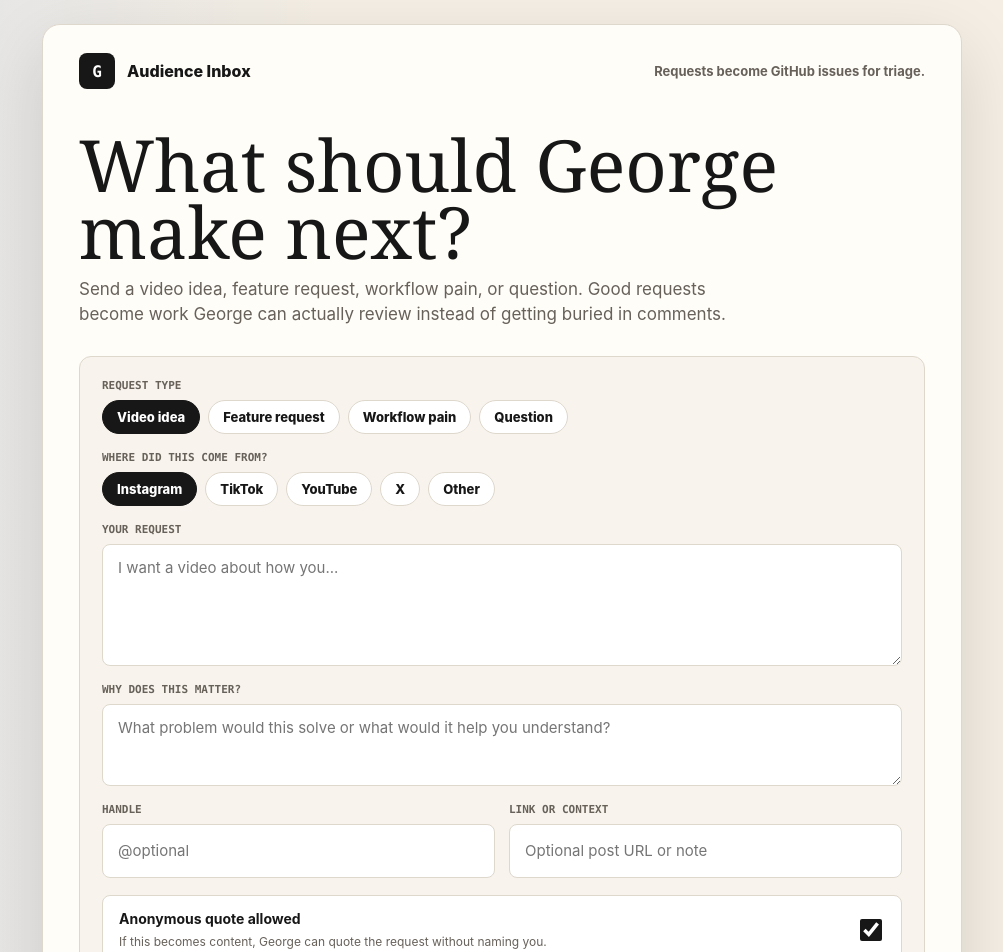
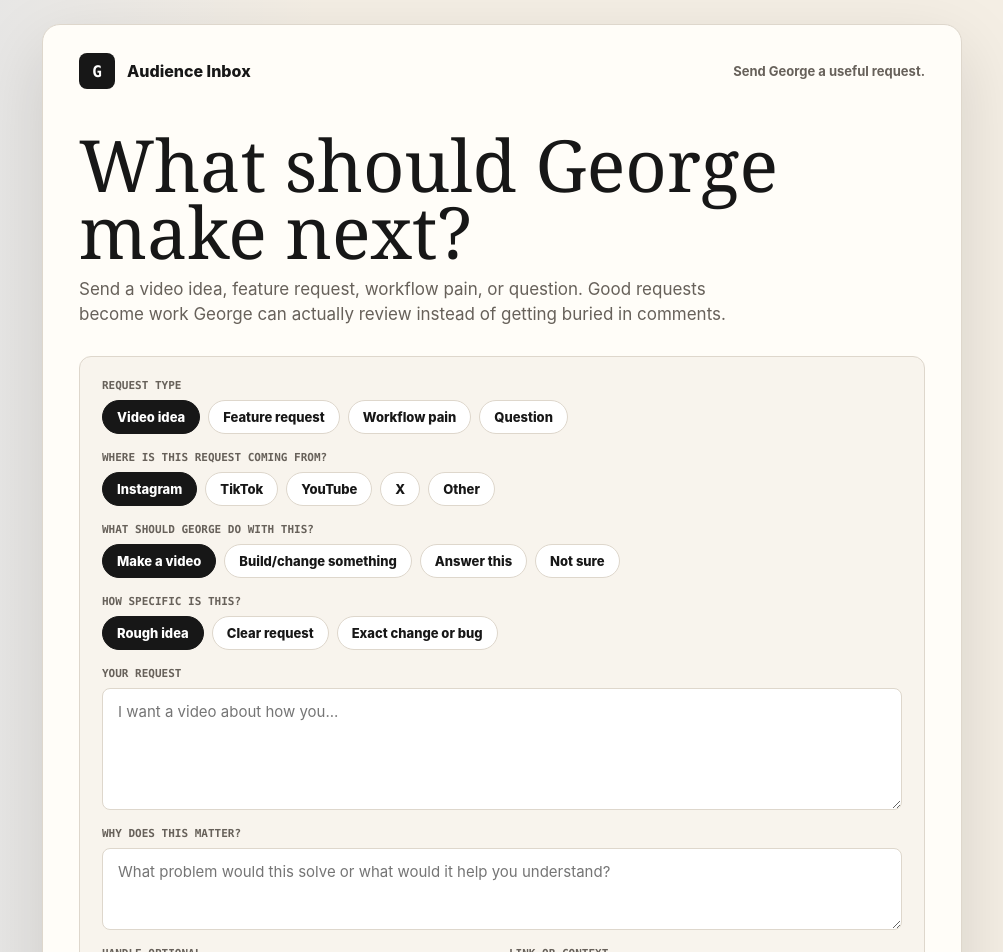
Before and after one commit to georgewangyu/audience-request-form, a Next.js app: page / in a window 1280 px wide. Shown: the top 952 px of the page, without its empty margins (138-1141 px from the left). Built offline with nearby package versions, Linux system fonts and the light colour scheme.

Commit message:
feat: structure requests for orchestrator triage

```diff
--- a/app/globals.css
+++ b/app/globals.css
@@ -182,45 +182,11 @@ textarea:focus {
   display: none;
 }
 
-.consent {
-  display: flex;
-  justify-content: space-between;
-  align-items: center;
-  gap: 18px;
-  border: 1px solid var(--line);
-  border-radius: 8px;
-  background: white;
-  padding: 14px 16px;
-}
-
-.consent strong {
-  display: block;
-  margin-bottom: 3px;
-  font-size: 14px;
-}
-
-.consent small,
-.actions p {
-  color: var(--muted);
-  font-size: 12px;
-  line-height: 1.35;
-}
-
-.consent input {
-  width: 22px;
-  min-height: 22px;
-  accent-color: var(--dark);
-}
-
 .actions {
   display: flex;
-  justify-content: space-between;
+  justify-content: flex-end;
   align-items: center;
   gap: 16px;
-}
-
-.actions p {
-  margin: 0;
 }
 
 .actions button {
--- a/app/page.tsx
+++ b/app/page.tsx
@@ -17,12 +17,26 @@ const sources = [
   ["other", "Other"],
 ] as const;
 
+const desiredOutcomes = [
+  ["make-video", "Make a video"],
+  ["build-or-change", "Build/change something"],
+  ["answer-question", "Answer this"],
+  ["not-sure", "Not sure"],
+] as const;
+
+const specificityLevels = [
+  ["rough-idea", "Rough idea"],
+  ["clear-request", "Clear request"],
+  ["exact-change", "Exact change or bug"],
+] as const;
+
 type Status = "idle" | "submitting" | "success" | "error";
 
 export default function Home() {
   const [requestType, setRequestType] = useState("video-request");
   const [source, setSource] = useState("instagram");
-  const [quoteConsent, setQuoteConsent] = useState(true);
+  const [desiredOutcome, setDesiredOutcome] = useState("make-video");
+  const [specificity, setSpecificity] = useState("rough-idea");
   const [status, setStatus] = useState<Status>("idle");
   const [error, setError] = useState("");
 
@@ -35,7 +49,8 @@ export default function Home() {
     const payload = {
       requestType,
       source,
-      quoteConsent,
+      desiredOutcome,
+      specificity,
       request: String(form.get("request") || ""),
       why: String(form.get("why") || ""),
       context: String(form.get("context") || ""),
@@ -58,7 +73,8 @@ export default function Home() {
     event.currentTarget.reset();
     setRequestType("video-request");
     setSource("instagram");
-    setQuoteConsent(true);
+    setDesiredOutcome("make-video");
+    setSpecificity("rough-idea");
     setStatus("success");
   }
 
@@ -69,7 +85,7 @@ export default function Home() {
           <div className="mark">G</div>
           <span>Audience Inbox</span>
         </div>
-        <span className="nav-note">Requests become GitHub issues for triage.</span>
+        <span className="nav-note">Send George a useful request.</span>
       </header>
 
       <section className="hero">
@@ -101,13 +117,45 @@ export default function Home() {
         </section>
 
         <section className="field">
-          <span className="label">Where did this come from?</span>
+          <span className="label">Where is this request coming from?</span>
           <div className="chips">
             {sources.map(([value, label]) => (
               <button
                 className={source === value ? "chip active" : "chip"}
                 key={value}
                 onClick={() => setSource(value)}
+                type="button"
+              >
+                {label}
+              </button>
+            ))}
+          </div>
+        </section>
+
+        <section className="field">
+          <span className="label">What should George do with this?</span>
+          <div className="chips">
+            {desiredOutcomes.map(([value, label]) => (
+              <button
+                className={desiredOutcome === value ? "chip active" : "chip"}
+                key={value}
+                onClick={() => setDesiredOutcome(value)}
+                type="button"
+              >
+                {label}
+              </button>
+            ))}
+          </div>
+        </section>
+
+        <section className="field">
+          <span className="label">How specific is this?</span>
+          <div className="chips">
+            {specificityLevels.map(([value, label]) => (
+              <button
+                className={specificity === value ? "chip active" : "chip"}
+                key={value}
+                onClick={() => setSpecificity(value)}
                 type="button"
               >
                 {label}
@@ -137,8 +185,8 @@ export default function Home() {
 
         <div className="two">
           <label className="field">
-            <span className="label">Handle</span>
-            <input name="handle" placeholder="@optional" />
+            <span className="label">Handle optional</span>
+            <input name="handle" placeholder="Leave blank to stay anonymous" />
           </label>
           <label className="field">
             <span className="label">Link or context</span>
@@ -146,25 +194,7 @@ export default function Home() {
           </label>
         </div>
 
-        <label className="consent">
-          <span>
-            <strong>Anonymous quote allowed</strong>
-            <small>
-              If this becomes content, George can quote the request without
-              naming you.
-            </small>
-          </span>
-          <input
-            checked={quoteConsent}
-            onChange={(event) => setQuoteConsent(event.target.checked)}
-            type="checkbox"
-          />
-        </label>
-
         <div className="actions">
-          <p>
-            Do not include private details. Requests may become GitHub issues.
-          </p>
           <button disabled={status === "submitting"} type="submit">
             {status === "submitting" ? "Sending..." : "Send request"}
           </button>
--- a/lib/github-issue.ts
+++ b/lib/github-issue.ts
@@ -14,6 +14,26 @@ const requestTypeTitles: Record<AudienceRequest["requestType"], string> = {
   question: "Question",
 };
 
+const desiredOutcomeTitles: Record<AudienceRequest["desiredOutcome"], string> = {
+  "make-video": "Make a video",
+  "build-or-change": "Build or change something",
+  "answer-question": "Answer the question",
+  "not-sure": "Not sure",
+};
+
+const routeLabels: Record<AudienceRequest["desiredOutcome"], string> = {
+  "make-video": "route:content-candidate",
+  "build-or-change": "route:build-candidate",
+  "answer-question": "route:answer-candidate",
+  "not-sure": "route:needs-human-review",
+};
+
+const specificityTitles: Record<AudienceRequest["specificity"], string> = {
+  "rough-idea": "Rough idea",
+  "clear-request": "Clear request",
+  "exact-change": "Exact change or bug",
+};
+
 function compactTitle(input: string) {
   const singleLine = input.replace(/\s+/g, " ").trim();
   return singleLine.length > 78 ? `${singleLine.slice(0, 75)}...` : singleLine;
@@ -28,17 +48,15 @@ export function issueLabels(request: AudienceRequest) {
     "audience-request",
     "status:needs-triage",
     requestTypeLabels[request.requestType],
+    routeLabels[request.desiredOutcome],
+    `specificity:${request.specificity}`,
     `source:${request.source}`,
-    request.quoteConsent ? "privacy:anonymous-quote-ok" : "privacy:no-quote",
   ];
 }
 
 export function issueBody(request: AudienceRequest) {
-  const handle = request.handle || "_Not provided_";
+  const handle = request.handle || "_Anonymous / not provided_";
   const context = request.context || "_Not provided_";
-  const quoteConsent = request.quoteConsent
-    ? "Anonymous quote allowed"
-    : "Do not quote";
 
   return [
     "## Audience request",
@@ -46,7 +64,12 @@ export function issueBody(request: AudienceRequest) {
     `**Type:** ${requestTypeTitles[request.requestType]}`,
     `**Source:** ${request.source}`,
     `**Handle:** ${handle}`,
-    `**Quote consent:** ${quoteConsent}`,
+    "",
+    "## Orchestrator signals",
+    "",
+    `**Desired outcome:** ${desiredOutcomeTitles[request.desiredOutcome]}`,
+    `**Suggested route:** ${routeLabels[request.desiredOutcome]}`,
+    `**Specificity:** ${specificityTitles[request.specificity]}`,
     "",
     "## Request",
     "",
@@ -63,9 +86,9 @@ export function issueBody(request: AudienceRequest) {
     "## Triage checklist",
     "",
     "- [ ] Deduplicate against similar requests",
-    "- [ ] Decide content vs product vs ignore",
+    "- [ ] Classify as can-start-now, needs-human-review, content-candidate, build-candidate, answer-candidate, or ignore",
     "- [ ] Add evidence or source links if useful",
-    "- [ ] Create a linked implementation/content brief if accepted",
+    "- [ ] Create a linked implementation issue or content brief if accepted",
   ].join("\n");
 }
 
--- a/lib/request-schema.ts
+++ b/lib/request-schema.ts
@@ -15,14 +15,28 @@ export const sourcePlatforms = [
   "other",
 ] as const;
 
+export const desiredOutcomes = [
+  "make-video",
+  "build-or-change",
+  "answer-question",
+  "not-sure",
+] as const;
+
+export const specificityLevels = [
+  "rough-idea",
+  "clear-request",
+  "exact-change",
+] as const;
+
 export const audienceRequestSchema = z.object({
   requestType: z.enum(requestTypes),
   source: z.enum(sourcePlatforms),
+  desiredOutcome: z.enum(desiredOutcomes),
+  specificity: z.enum(specificityLevels),
   request: z.string().trim().min(10).max(1500),
   why: z.string().trim().min(5).max(1000),
   context: z.string().trim().max(1000).optional().default(""),
   handle: z.string().trim().max(120).optional().default(""),
-  quoteConsent: z.boolean().default(true),
   website: z.string().trim().max(0).optional().default(""),
 });
 
```
Also changed, not shown: 1 other file (tests, documents, lock files or other folders).
